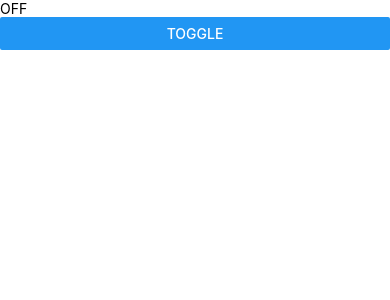
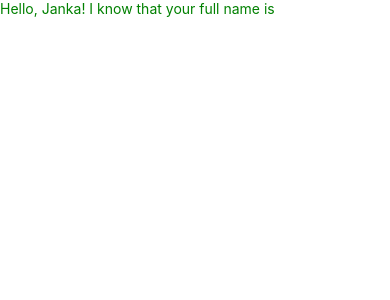
Before and after one commit to Pecuchova/FProject, a React Native app: screen / in a window 390 px wide. Shown: the top 300 px of the page. Built offline with nearby package versions, Linux system fonts and the light colour scheme.

Commit message:
class based vs functional components

```diff
--- a/App.js
+++ b/App.js
@@ -1,19 +1,13 @@
 import React from 'react';
+import {SafeAreaView} from 'react-native';
+import TextComponent from './components/Text/TextComponent';
 
-import {Button, SafeAreaView, Text} from 'react-native';
-import useToggle from './customHooks/useToggle'; // Import the custom hook
 
   // Render the App component
   const App = () => {
-      // Call the custom hook and get the current value of the boolean state and the toggle function to update the state
-      const [isOn, toggleIsOn] = useToggle(false);
-
     return (
       <SafeAreaView>
-          <Text>{isOn ? 'ON' : 'OFF'}</Text>
-          {/* Display the current value of the boolean state */}
-          <Button title={'Toggle'} onPress={toggleIsOn} />
-          {/* Render a button that calls the toggle function when pressed */}
+        <TextComponent name={'Janka'} />
       </SafeAreaView>
     );
   };
--- a/components/Text/TextComponent.js
+++ b/components/Text/TextComponent.js
@@ -1,17 +1,70 @@
-import React from "react";
+import React, {useState, useEffect} from 'react';
 import {Text} from "react-native";
-import Style from "./Style";
+import style from './Style';
 
-const TextComponent = () => {
-    const handleTextClick = () => {
-        alert("The text has been clicked!")
+const TextComponent = props => {
+    const [fullName, setFullName] = useState('');
+
+    useEffect(() => {
+      //It is called right after the component is rendered
+      //Perform some setup for example fetching data from API
+      console.log('Our component has been mounted');
+      return () => {
+        console.log('Component is now being destroyed');
+      };
+    }, []);
+
+    useEffect(() => {
+      console.log('The value of full name has been changed');
+    }, [fullName]);
+
+    return (
+        <Text
+          style={[style.text, style.text1, {color: 'green'}]}
+          onPress={() => setFullName('Janka Pecuchova')}>
+          Hello, {props.name}! I know that your full name is {fullName}
+        </Text>
+      );
+    };
+
+    /**
+     * ---------------------------- Uncomment for Class Based Component -----------------------------
+     class TextComponent extends Component {
+      constructor(props) {
+        super(props);
+        this.state = {
+          fullName: props.name + ' Pecuchova',
+        };
+      }
+      componentDidMount() {
+        //It is called right after the component is rendered
+        //Perform some setup for example fetching data from API
+        console.log('Our component has been mounted');
+      }
+      componentDidUpdate(prevProps, prevState) {
+        //Called when state or props of the application is updated
+        console.log(
+          'The state of the application has been changed',
+          prevState,
+          this.state,
+        );
+      }
+      componentWillUnmount() {
+        console.log('Component is now being destroyed');
+      }
+      render() {
+        return (
+          <Text
+            style={[style.text, style.text1, {color: 'green'}]}
+            onPress={() =>
+              this.setState({...this.state, ...{fullName: 'Janka P.'}})
+            }>
+            Hello, {this.props.name}! I know that your full name is{' '}
+            {this.state.fullName}
+          </Text>
+        );
+      }
     }
-    return (
-        <Text style={[Style.text, Style.text1, {color: "green"}]} onPress={() => handleTextClick()}>
-         Hello, React Native World!
-         </Text>
-    );
-};
-
+     */
 
 export default TextComponent;
```
Lines whose indentation alone changed are shown as unchanged.
